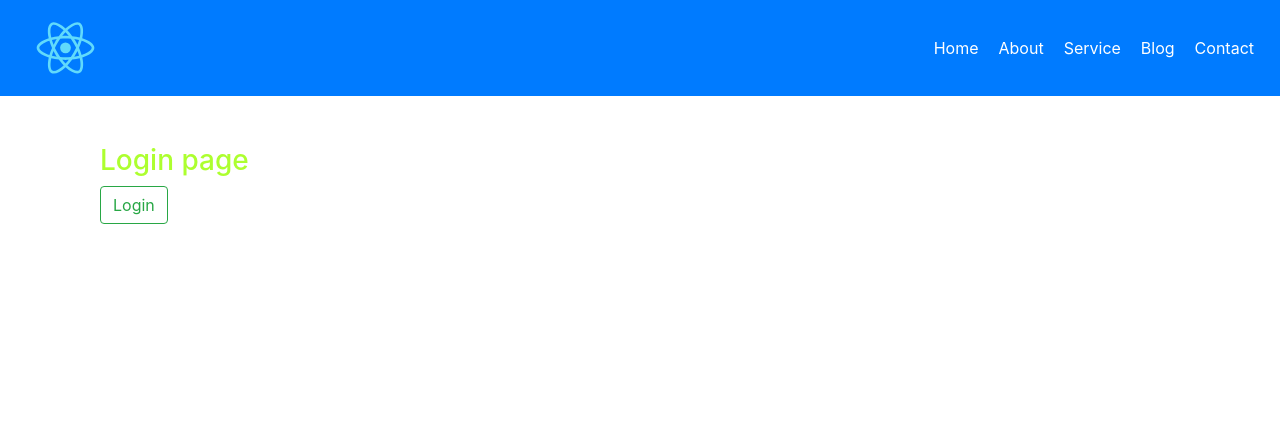
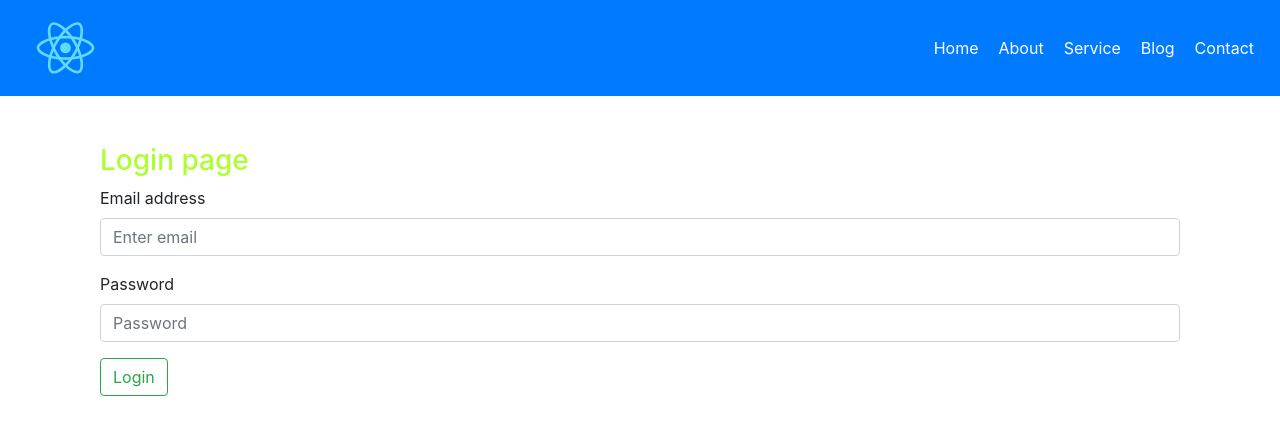
Before and after one commit to Mano-KKD89/svi, a React (Create React App) app: page /login in a window 1280 px wide. Shown: the top 434 px of the page. Built offline with nearby package versions, Linux system fonts and the light colour scheme.

Commit message:
login page and not found page

```diff
--- a/src/App.js
+++ b/src/App.js
@@ -7,6 +7,7 @@ import { routes } from "./Routes";
 import Header from "./header/Header";
 import Admin from "./admin/Admin";
 import { PrivateRoutes } from "./_helpers/PrivateRoutes";
+import Notfound from "./Notfound";
 function App() {
   return (
     <>
@@ -20,6 +21,7 @@ function App() {
                   return <Route exact {...url} />;
                 })}
                 <PrivateRoutes exact path="/admin" component={Admin} />
+                <Route component={Notfound} />
               </Switch>
             </Col>
           </Row>
--- /dev/null
+++ b/src/Notfound.js
@@ -0,0 +1,9 @@
+import React, { Component } from "react";
+
+class Notfound extends Component {
+  render() {
+    return <div>404 Page</div>;
+  }
+}
+
+export default Notfound;
--- a/src/_helpers/PrivateRoutes.js
+++ b/src/_helpers/PrivateRoutes.js
@@ -1,4 +1,4 @@
-import React, { Component } from "react";
+import React from "react";
 import { Redirect, Route } from "react-router-dom";
 
 export const PrivateRoutes = ({ component: Component, ...rest }) => (
--- a/src/admin/Admin.js
+++ b/src/admin/Admin.js
@@ -16,8 +16,7 @@ class Admin extends Component {
           <Row>
             <Col xs={12}>
               <h3>welcome to Admin page</h3>
-
-              <Button variant="outline-warning" onClick={this.logout}>
+              <Button variant="outline-dark" onClick={this.logout}>
                 Logout
               </Button>
             </Col>
--- a/src/login/Login.js
+++ b/src/login/Login.js
@@ -1,15 +1,28 @@
 import React, { Component } from "react";
-import { Container, Row, Col, Button } from "react-bootstrap";
+import { Container, Row, Col, Button, Form } from "react-bootstrap";
 import { Redirect } from "react-router-dom";
 class Login extends Component {
   constructor(props) {
     super(props);
     this.login = this.login.bind(this);
+    this.state = {
+      userName: "",
+      password: ""
+    };
   }
   login() {
+    console.log(this.state.userName, this.state.password);
     localStorage.setItem("authToken", "true");
     this.props.history.push("/admin");
   }
+
+  onChangeHandle = e => {
+    e.preventDefault();
+    // console.log("changes", e);
+    this.setState({
+      [e.target.name]: e.target.value
+    });
+  };
 
   render() {
     let { from } = this.props.location.state || { from: { pathname: "/" } };
@@ -20,9 +33,30 @@ class Login extends Component {
           <Row>
             <Col xs={12}>
               <h3>Login page</h3>
-              <Button variant="outline-success" onClick={this.login}>
-                Login
-              </Button>
+              <Form>
+                <Form.Group controlId="formBasicEmail">
+                  <Form.Label>Email address</Form.Label>
+                  <Form.Control
+                    type="email"
+                    name="userName"
+                    placeholder="Enter email"
+                    onChange={this.onChangeHandle}
+                  />
+                </Form.Group>
+
+                <Form.Group controlId="formBasicPassword">
+                  <Form.Label>Password</Form.Label>
+                  <Form.Control
+                    type="password"
+                    name="password"
+                    placeholder="Password"
+                    onChange={this.onChangeHandle}
+                  />
+                </Form.Group>
+                <Button variant="outline-success" onClick={this.login}>
+                  Login
+                </Button>
+              </Form>
             </Col>
           </Row>
         </Container>
```
